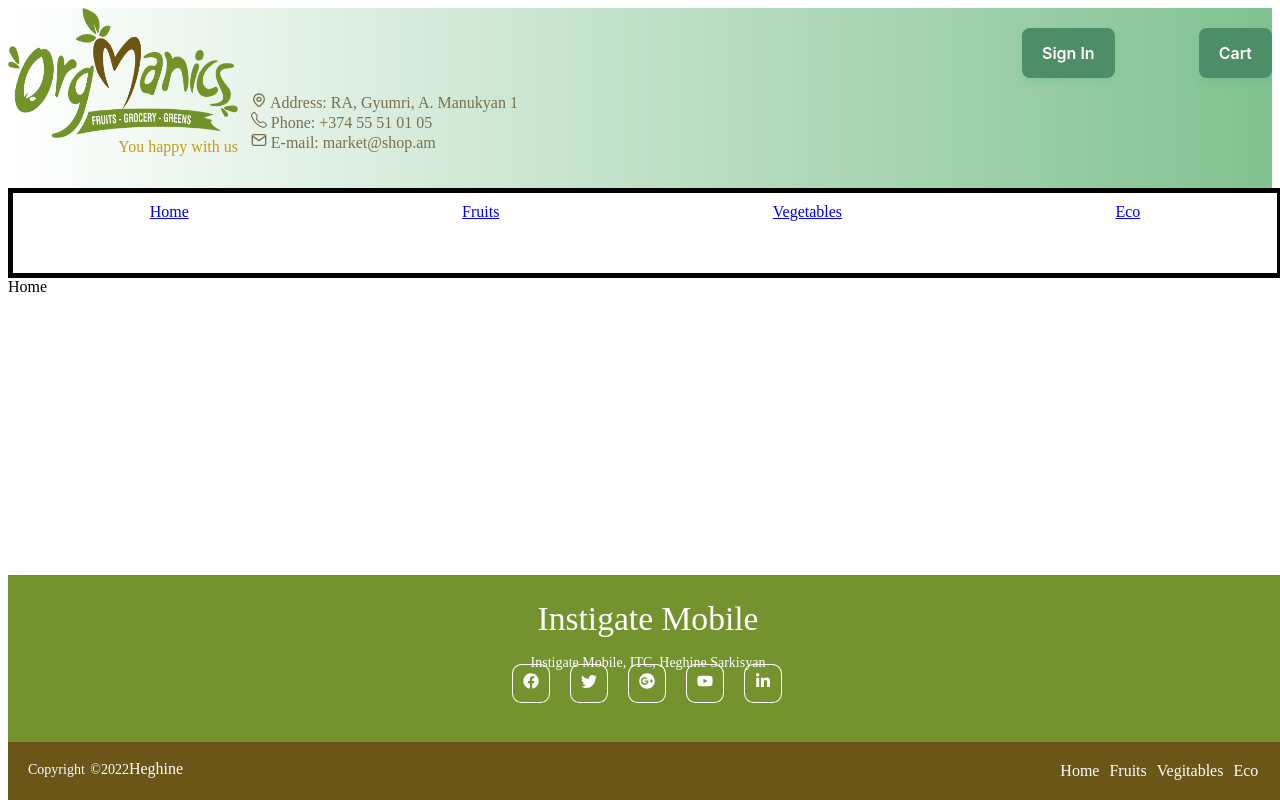
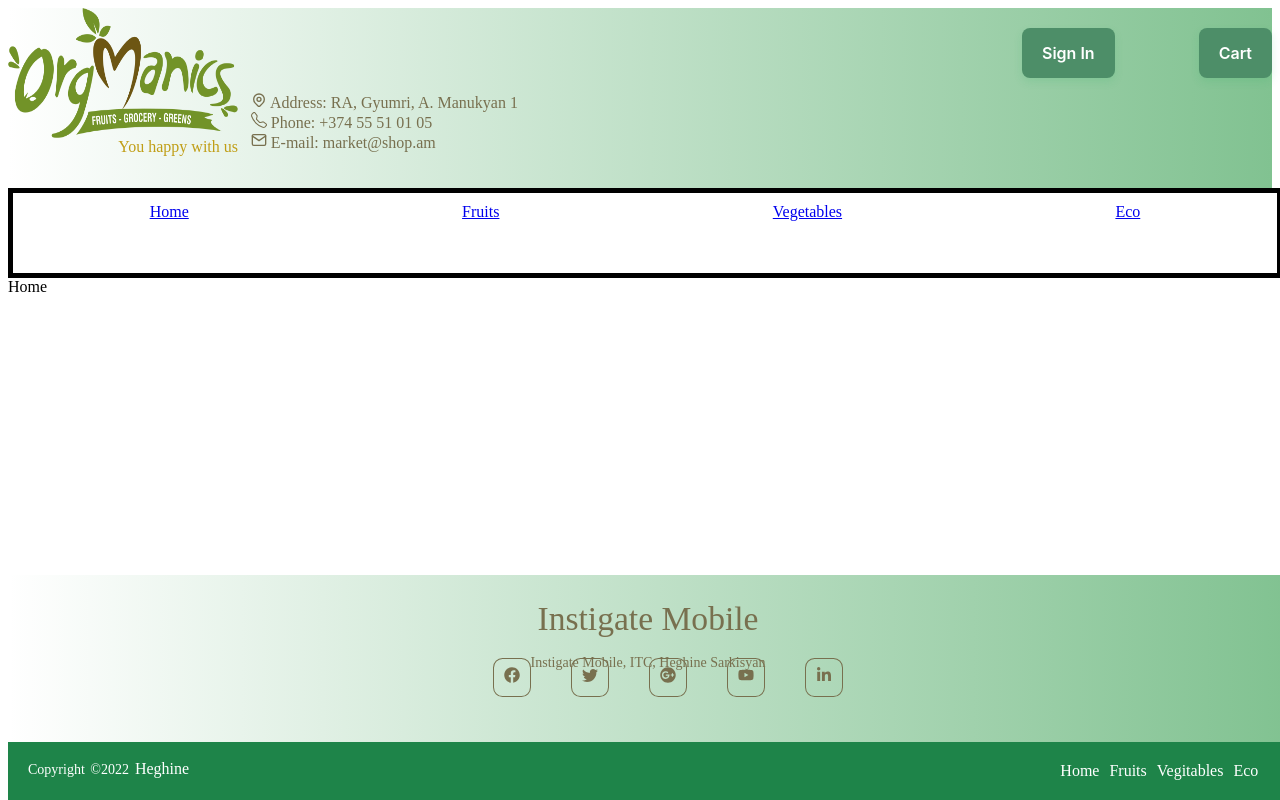
Before and after one commit to Davit2022/frontend, a React app in the folder custom-react-boilerplate/: page / in a window 1280 px wide. Built offline with nearby package versions, Linux system fonts and the light colour scheme.

Commit message:
Footer final version

```diff
--- a/custom-react-boilerplate/src/components/footer/Footer.css
+++ b/custom-react-boilerplate/src/components/footer/Footer.css
@@ -1,20 +1,86 @@
-/* li {
+.Footer1 {
+    position: absolute;
+    bottom: 0;
+    justify-content: center;
+    background: linear-gradient(to right, rgba(37, 31, 31, 0), #81c291);
+    height: auto;
+    width: 100%;
+    padding-top: 15px;
+    text-align: center;
+    color: #78704f;
+}
+
+.footer-content{
+  align-items: center;
+  justify-content: center;
+  text-align: center;
+  height: 200px;
+}
+
+.footer-content h3{
+  font-size: 2.1rem;
+  font-weight: 500;
+  margin-top: 10px;
+  margin-bottom: 20px;
+}
+
+.footer-content p{
+    max-width: 500px;
+    margin-top: auto;
+    margin-right: auto;
+    margin-bottom: 20px;
+    margin-left: auto;
+    line-height: 10px;
+    font-size: 14px;
+    color: #78704f;
+}
+
+.Footer2 {
+  position: absolute;
+  display: flex;
+  align-items: center;
+  top: 82%;
+  height: 10px;
+  width: 100%;
+  margin: 1rem 0px;
+  justify-content: center;
+}
+
+.Footer2 ul {
+  list-style: none;
+  display: flex;
+  align-items: center;
+}
+
+.Footer2 ul li {
   margin: 0px 20px;
 }
 
-.socials a:hover {
+.Footer2 ul li a {
+  text-decoration: none;
+  color: #78704f;
+  border: 1.1px solid #78704f;;
+  padding: 10px;
+  border-radius: 25%;
+}
+
+.Footer2 ul li a:hover {
   color: #6b5517;
 }
 
 .Footer3 {
-  background: #6b5517;
-  width: 100vw;
-  padding: 20px;
-  padding-bottom: 10px;
+  position: absolute;
+  bottom: 0;
+  background-color: #1e8449;
+  width: 96.9%;
+  padding-top: 4px;
+  padding-right: 20px;
+  padding-bottom: 4px;
+  padding-left: 20px;
   text-align: center;
 }
 
-.Footer3 .footer-bottom p {
+.Footer3 p {
   float: left;
   font-size: 14px;
   word-spacing: 2px;
@@ -22,10 +88,14 @@
   color: #ffffff;
 }
 
-.Footer3 .footer-bottom p a {
+.Footer3 p a {
   color: #ffffff;
   font-size: 16px;
   text-decoration: none;
+}
+
+.Footer3 p a:hover {
+  color: #b3b3b1;
 }
 
 
@@ -48,7 +118,7 @@
 }
 
 .footer-menu ul li a:hover {
-  color: #bfb49c;
+  color: #b3b3b1;
 }
 
 @media (max-width:500px) {
@@ -57,4 +127,4 @@
     margin-top: 10px;
     margin-bottom: 20px;
   }
-} */
+}
--- a/custom-react-boilerplate/src/components/footer/footerButtom/FooterButtom.jsx
+++ b/custom-react-boilerplate/src/components/footer/footerButtom/FooterButtom.jsx
@@ -1,122 +1,27 @@
 import React from "react";
-// import "../Footer.css";
+import "../Footer.css";
 
 function FooterBottom() {
   return (
-    <footer
-      className="Footer3"
-      style={{
-        position: "absolute",
-        bottom: 0,
-        background: "#6b5517",
-        width: "96.9%",
-        paddingTop: "4px",
-        paddingRight: "20px",
-        paddingBottom: "4px",
-        paddingLeft: "20px",
-        textAlign: "center",
-      }}
-    >
+    <footer className="Footer3">
       <div className="footer-bottom">
-        <p
-          style={{
-            float: "left",
-            fontSize: "14px",
-            wordSpacing: "2px",
-            textTransform: "capitalize",
-            color: "#ffffff",
-          }}
-        >
+        <p>
           copyright &copy;2022
-          <a
-            href="/"
-            style={{
-              color: "#ffffff",
-              fontSize: "16px",
-              textDecoration: "none",
-            }}
-          >
-            Heghine
-          </a>
+          <a href="/"> Heghine </a>
         </p>
-        <div
-          className="footer-menu"
-          style={{
-            float: "right",
-          }}
-        >
-          <ul
-            style={{
-              display: "flex",
-            }}
-          >
-            <li
-              key="1"
-              style={{
-                paddingRight: "10px",
-                display: "block",
-              }}
-            >
-              <a
-                href="/"
-                style={{
-                  color: "#ffffff",
-                  textDecoration: "none",
-                }}
-              >
-                Home
-              </a>
+        <div className="footer-menu">
+          <ul>
+            <li key="1">
+              <a href="/"> Home</a>
             </li>
-            <li
-              key="2"
-              style={{
-                paddingRight: "10px",
-                display: "block",
-              }}
-            >
-              <a
-                href="/fruits"
-                style={{
-                  color: "#ffffff",
-                  textDecoration: "none",
-                }}
-              >
-                Fruits
-              </a>
+            <li key="2">
+              <a href="/fruits">Fruits</a>
             </li>
-            <li
-              key="3"
-              style={{
-                paddingRight: "10px",
-                display: "block",
-              }}
-            >
-              <a
-                href="/vegitables"
-                style={{
-                  color: "#ffffff",
-                  textDecoration: "none",
-                }}
-              >
-                Vegitables
-              </a>
+            <li key="3">
+              <a href="/vegitables">Vegitables</a>
             </li>
-            <li
-              key="4"
-              style={{
-                paddingRight: "10px",
-                display: "block",
-              }}
-            >
-              <a
-                href="/eco"
-                style={{
-                  color: "#ffffff",
-                  textDecoration: "none",
-                }}
-              >
-                Eco
-              </a>
+            <li key="4">
+              <a href="/eco">Eco</a>
             </li>
           </ul>
         </div>
--- a/custom-react-boilerplate/src/components/footer/footerContent/FooterContent.jsx
+++ b/custom-react-boilerplate/src/components/footer/footerContent/FooterContent.jsx
@@ -2,51 +2,10 @@ import React from "react";
 
 function FooterContent() {
   return (
-    <footer
-      className="Footer1"
-      style={{
-        position: "absolute",
-        bottom: 0,
-        justify_content: "center",
-        background: "#74922e",
-        height: "auto",
-        width: "100%",
-        paddingTop: "15px",
-        textAlign: "center",
-        color: "#ffffff",
-      }}
-    >
-      <div
-        className="footer-content"
-        style={{
-          alignItems: "center",
-          justifyContent: "center",
-          textAlign: "center",
-          height: "200px",
-        }}
-      >
-        <h3 style={{
-          fontSize: "2.1rem",
-          fontWeight: "500",
-          marginTop: "10px",
-          marginBottom: "20px",
-        }}
-        >
-          Instigate Mobile
-        </h3>
-        <p style={{
-          maxWidth: "500px",
-          marginTop: "auto",
-          marginRight: "auto",
-          marginBottom: "20px",
-          marginLeft: "auto",
-          lineHeight: "10px",
-          fontSize: "14px",
-          color: "#ffffff",
-        }}
-        >
-          Instigate Mobile, ITC, Heghine Sarkisyan
-        </p>
+    <footer className="Footer1">
+      <div className="footer-content">
+        <h3>Instigate Mobile</h3>
+        <p>Instigate Mobile, ITC, Heghine Sarkisyan</p>
       </div>
     </footer>
   );
--- a/custom-react-boilerplate/src/components/footer/socials/Socials.jsx
+++ b/custom-react-boilerplate/src/components/footer/socials/Socials.jsx
@@ -6,139 +6,30 @@ import { ImTwitter } from "react-icons/im";
 
 function Socials() {
   return (
-    <footer
-      className="Footer2"
-      style={{
-        position: "absolute",
-        bottom: 0,
-        listStyle: "none",
-        display: "flex",
-        alignItems: "center",
-        justifyContent: "center",
-        color: "rgb(255 255 255)",
-        top: "83%",
-        height: "5px",
-        marginTop: "1rem",
-        marginRight: "0px",
-        marginBottom: "1rem",
-        marginLeft: "0px",
-      }}
-    >
-      <ul
-        className="socials"
-        style={{
-          listStyle: "none",
-          display: "flex",
-          alignItems: "center",
-        }}
-      >
-        <li
-          key="1"
-          style={{
-            marginTop: "0",
-            marginRight: "20px",
-            marginBottom: "0",
-            marginLeft: "160%",
-          }}
-        >
-          <a
-            href="/Facebook"
-            style={{
-              textDecoration: "none",
-              color: "#ffffff",
-              border: "1.1px solid #ffffff",
-              padding: "10px",
-              borderRadius: "25%",
-            }}
-          >
+    <footer className="Footer2">
+      <ul>
+        <li key="1">
+          <a href="/Facebook">
             <FaFacebook />
           </a>
         </li>
-        <li
-          key="2"
-          style={{
-            marginTop: "0",
-            marginRight: "20px",
-            marginBottom: "0",
-            marginLeft: "20",
-          }}
-        >
-          <a
-            href="/Twitter"
-            style={{
-              textDecoration: "none",
-              color: "#ffffff",
-              border: "1.1px solid #ffffff",
-              padding: "10px",
-              borderRadius: "25%",
-            }}
-          >
+        <li key="2">
+          <a href="/Twitter">
             <ImTwitter />
           </a>
         </li>
-        <li
-          key="3"
-          style={{
-            marginTop: "0",
-            marginRight: "20px",
-            marginBottom: "0",
-            marginLeft: "20",
-          }}
-        >
-          <a
-            href="/GooglePlus"
-            style={{
-              textDecoration: "none",
-              color: "#ffffff",
-              border: "1.1px solid #ffffff",
-              padding: "10px",
-              borderRadius: "25%",
-            }}
-          >
+        <li key="3">
+          <a href="/GooglePlus">
             <FaGooglePlus />
           </a>
         </li>
-        <li
-          key="4"
-          style={{
-            marginTop: "0",
-            marginRight: "20px",
-            marginBottom: "0",
-            marginLeft: "20",
-          }}
-        >
-          <a
-            href="/Youtube"
-            style={{
-              textDecoration: "none",
-              color: "#ffffff",
-              border: "1.1px solid #ffffff",
-              padding: "10px",
-              borderRadius: "25%",
-            }}
-          >
+        <li key="4">
+          <a href="/Youtube">
             <FaYoutube />
           </a>
         </li>
-        <li
-          key="5"
-          style={{
-            marginTop: "0",
-            marginRight: "20px",
-            marginBottom: "0",
-            marginLeft: "20",
-          }}
-        >
-          <a
-            href="/LinkedinIn"
-            style={{
-              textDecoration: "none",
-              color: "#ffffff",
-              border: "1.1px solid #ffffff",
-              padding: "10px",
-              borderRadius: "25%",
-            }}
-          >
+        <li key="5">
+          <a href="/LinkedinIn">
             <FaLinkedinIn />
           </a>
         </li>
```
